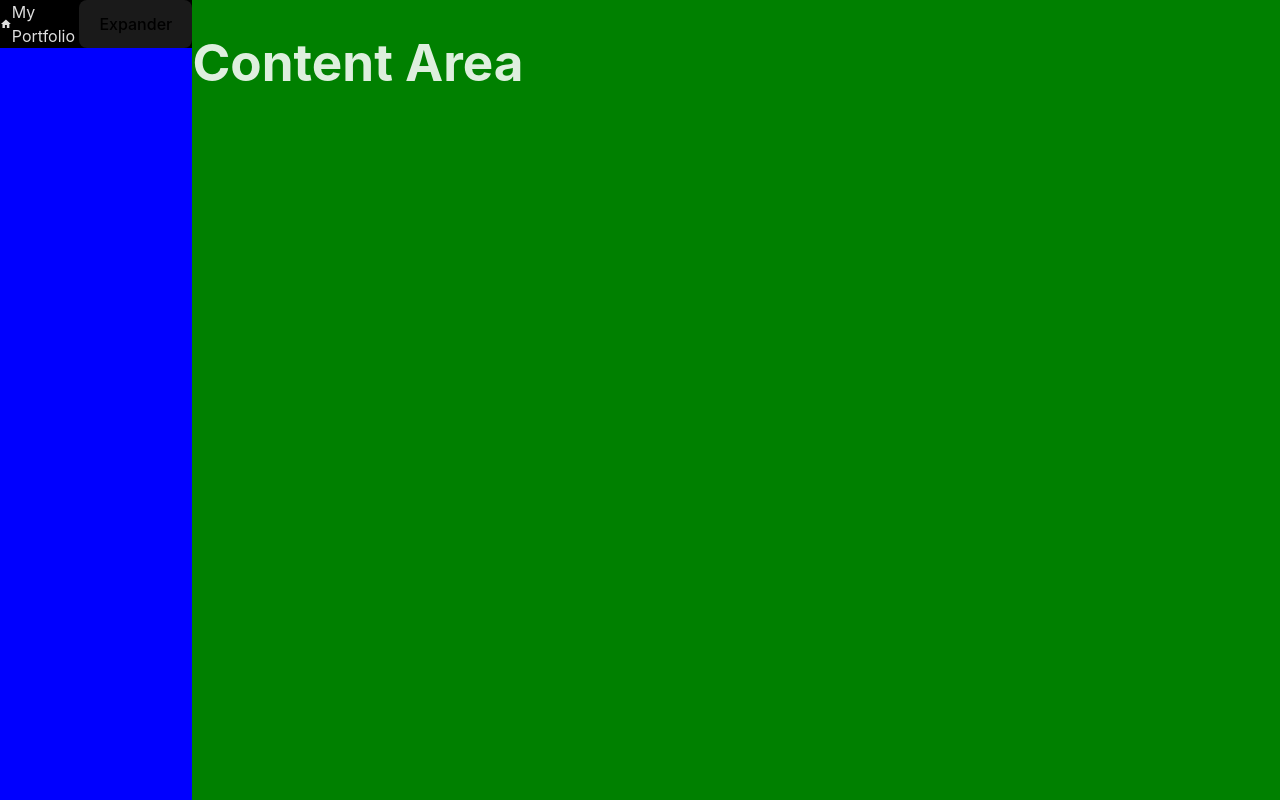
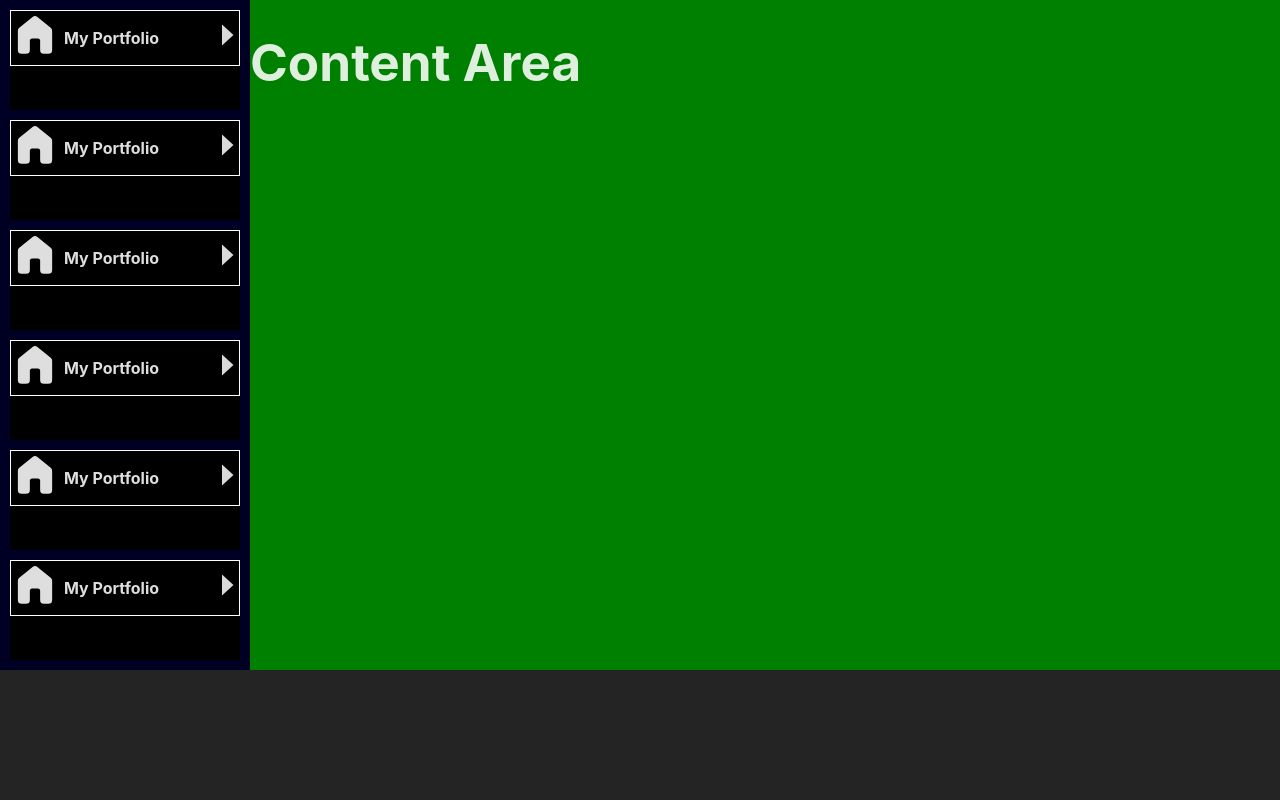
Before and after one commit to zVoidra/zPortfolio, a React (Vite) app: page / in a window 1280 px wide. Built offline with nearby package versions, Linux system fonts and the light colour scheme.

Commit message:
Work on NavigationBar.

```diff
--- a/src/App.css
+++ b/src/App.css
@@ -17,6 +17,16 @@
 }
 
 .App {
+  width: 100vw;
+  height: 100vh;
+}
+
+.AppContainer {
+  display: flex;
+  flex-direction: row;
+}
+
+/* .App {
   position: absolute;
   top: 0;
   left: 0;
@@ -31,9 +41,9 @@
 .App-Container {
   width: 100%;
   height: 100vh;
-  max-width: calc(100vh * (16 / 9)); /* Maintains 16:9 ratio */
+  max-width: calc(100vh * (16 / 9));
   max-height: 100%;
-  background-color: lightblue; /* Example background color */
+  background-color: lightblue;
   display: flex;
   flex-direction: row;
-}
+} */
--- a/src/App.tsx
+++ b/src/App.tsx
@@ -5,7 +5,7 @@ import NavigationMenu from './Components/NavigationMenu/NavigationMenu'
 function App() {
   return (
     <div className='App'>
-      <div className='App-Container'>
+      <div className='AppContainer'>
         <NavigationMenu/>
         <ContentArea/>
       </div>
--- /dev/null
+++ b/src/Components/NavigationMenu/NavigationCard/NavigationCard.tsx
@@ -0,0 +1,76 @@
+import { useState } from "react";
+import SubCard1 from "./SubCard1";
+
+export default function NavigationCard() {
+  const [isExpanded, setIsExpanded] = useState(false);
+
+  const toggleExpander = () => {
+    setIsExpanded(!isExpanded);
+  };
+
+  return (
+    <div
+      className="NavigationCard"
+      onMouseEnter={toggleExpander}
+      onMouseLeave={toggleExpander}
+    >
+      <div className="NavigationHeader">
+        <div>
+          <svg
+            xmlns="http://www.w3.org/2000/svg"
+            width="3em"
+            height="3em"
+            viewBox="0 0 28 28"
+          >
+            <path
+              fill="currentColor"
+              d="M15.408 3.498a2.25 2.25 0 0 0-2.816 0l-7.75 6.217A2.25 2.25 0 0 0 4 11.47v11.28A2.25 2.25 0 0 0 6.25 25h2.5A2.25 2.25 0 0 0 11 22.75v-5.5c0-.69.56-1.25 1.25-1.25h3.5c.69 0 1.25.56 1.25 1.25v5.5A2.25 2.25 0 0 0 19.25 25h2.5A2.25 2.25 0 0 0 24 22.75V11.47a2.25 2.25 0 0 0-.842-1.755z"
+            />
+          </svg>
+        </div>
+
+        <div className="CardHeaderText">My Portfolio</div>
+
+        <div className="CardExpander">
+          {isExpanded && (
+            <svg
+              width="21"
+              height="12"
+              viewBox="0 0 21 12"
+              fill="none"
+              xmlns="http://www.w3.org/2000/svg"
+            >
+              <path
+                d="M10.3923 11.5L6.20405e-05 -1.81705e-06L20.7847 0L10.3923 11.5Z"
+                fill="#D9D9D9"
+              />
+            </svg>
+          )}
+
+          {!isExpanded && (
+            <svg
+              width="12"
+              height="22"
+              viewBox="0 0 12 22"
+              fill="none"
+              xmlns="http://www.w3.org/2000/svg"
+            >
+              <path
+                d="M11.5 11L-9.08524e-07 21.3923L0 0.607666L11.5 11Z"
+                fill="#D9D9D9"
+              />
+            </svg>
+          )}
+        </div>
+      </div>
+
+      {isExpanded && (
+        <div className="NavigationContent">
+          <SubCard1 />
+          <SubCard1 />
+          <SubCard1 />
+        </div>
+      )}
+    </div>
+  );
+}
--- /dev/null
+++ b/src/Components/NavigationMenu/NavigationCard/SubCard1.tsx
@@ -0,0 +1,8 @@
+
+export default function SubCard1() {
+  return(
+    <div className="SubCard1">
+      SubCard
+    </div>
+  );
+}
--- a/src/Components/NavigationMenu/NavigationMenu.css
+++ b/src/Components/NavigationMenu/NavigationMenu.css
@@ -1,10 +1,54 @@
+
+button {
+  border: none;
+  background-color: none;
+  background: none;
+}
+
 .NavigationMenu {
   flex: 1;
-  background-color: blue;
+  background-color: rgb(0, 0, 37);
 }
 
 .NavigationCard {
+  margin: 10px;
+  background-color: black;
+  min-height: 100px;
+  min-width: 230px;
+}
+
+.NavigationHeader {
+  /* display: grid; */
+  /* grid-template-columns: repeat(3, 1fr); */
+  /* grid-template-columns: repeat(auto-fill, minmax(50px, 3fr)); */
+  border: 1px solid white;
+
   display: flex;
   flex-direction: row;
-  background-color: black;
 }
+
+.NavigationContent {
+  display: flex;
+  flex-direction: column;
+}
+
+.CardHeaderText {
+  font-size: 1rem;
+  font-weight: bold;
+  flex-grow: 1;
+  align-self: center;
+  margin-left: 5px;
+}
+
+.CardExpander {
+  justify-self: flex-end;
+  align-self: center;
+  justify-self: center;
+  margin-right: 5px;
+}
+
+.SubCard1 {
+  border: 1px white solid;
+  margin-left: 20px;
+  background-color: rgba(255, 255, 255, 0.15);
+}
--- a/src/Components/NavigationMenu/NavigationMenu.tsx
+++ b/src/Components/NavigationMenu/NavigationMenu.tsx
@@ -1,15 +1,15 @@
+import NavigationCard from './NavigationCard/NavigationCard';
 import './NavigationMenu.css'
 
 export default function NavigationMenu () {
   return (
     <div className="NavigationMenu">
-      <div className="NavigationCard">
-        <svg xmlns="http://www.w3.org/2000/svg" width="1em" height="3em" viewBox="0 0 24 24">
-          <path fill="currentColor" d="M10 20v-6h4v6h5v-8h3L12 3L2 12h3v8z"/>
-        </svg>
-        <div>My Portfolio</div>
-        <button>Expander</button>
-      </div>
+      <NavigationCard/>
+      <NavigationCard/>
+      <NavigationCard/>
+      <NavigationCard/>
+      <NavigationCard/>
+      <NavigationCard/>
     </div>
   );
 }
--- a/src/index.css
+++ b/src/index.css
@@ -35,7 +35,7 @@ h1 {
   line-height: 1.1;
 }
 
-button {
+/* button {
   border-radius: 8px;
   border: 1px solid transparent;
   padding: 0.6em 1.2em;
@@ -52,4 +52,4 @@ button:hover {
 button:focus,
 button:focus-visible {
   outline: 4px auto -webkit-focus-ring-color;
-}
+} */
```
